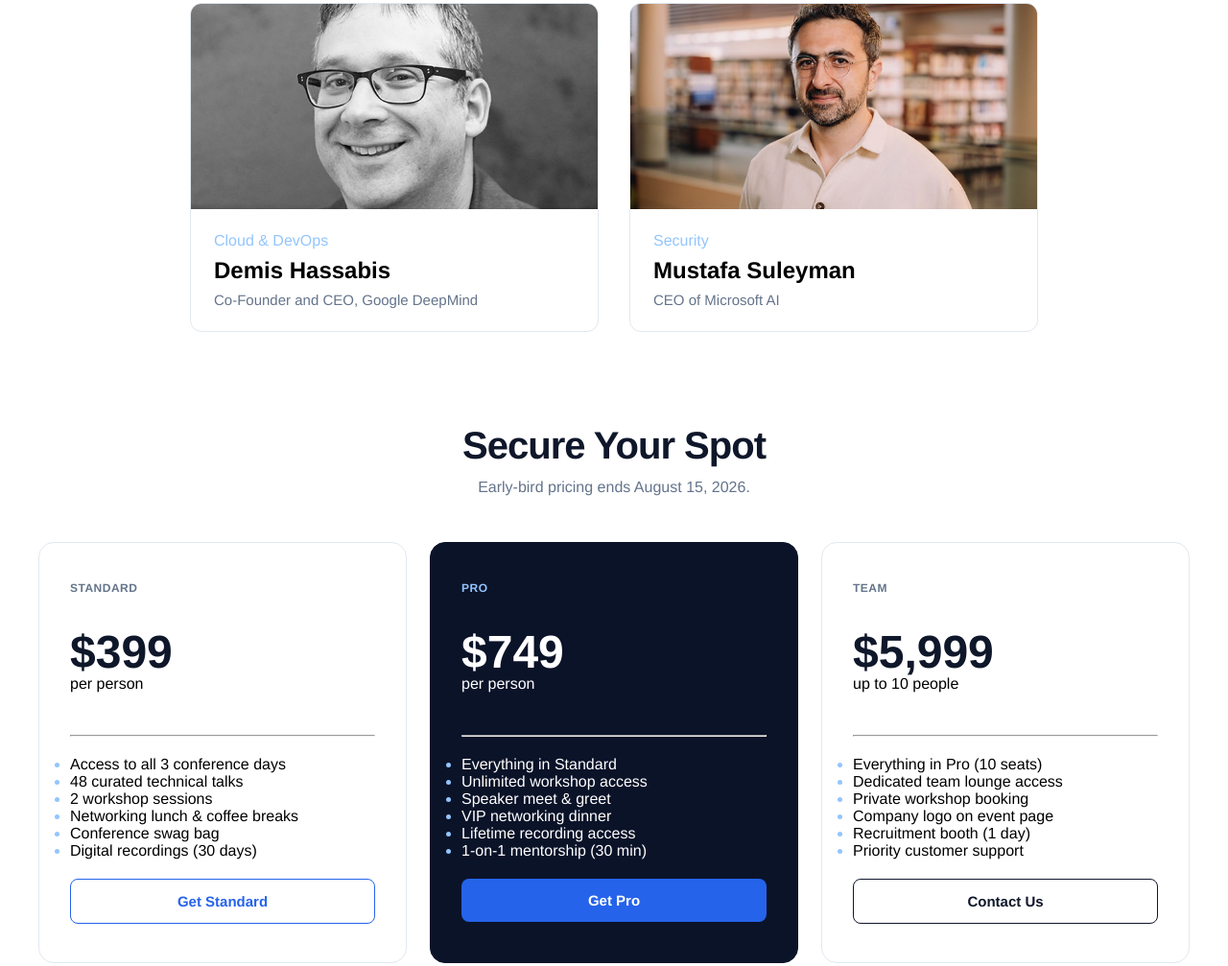
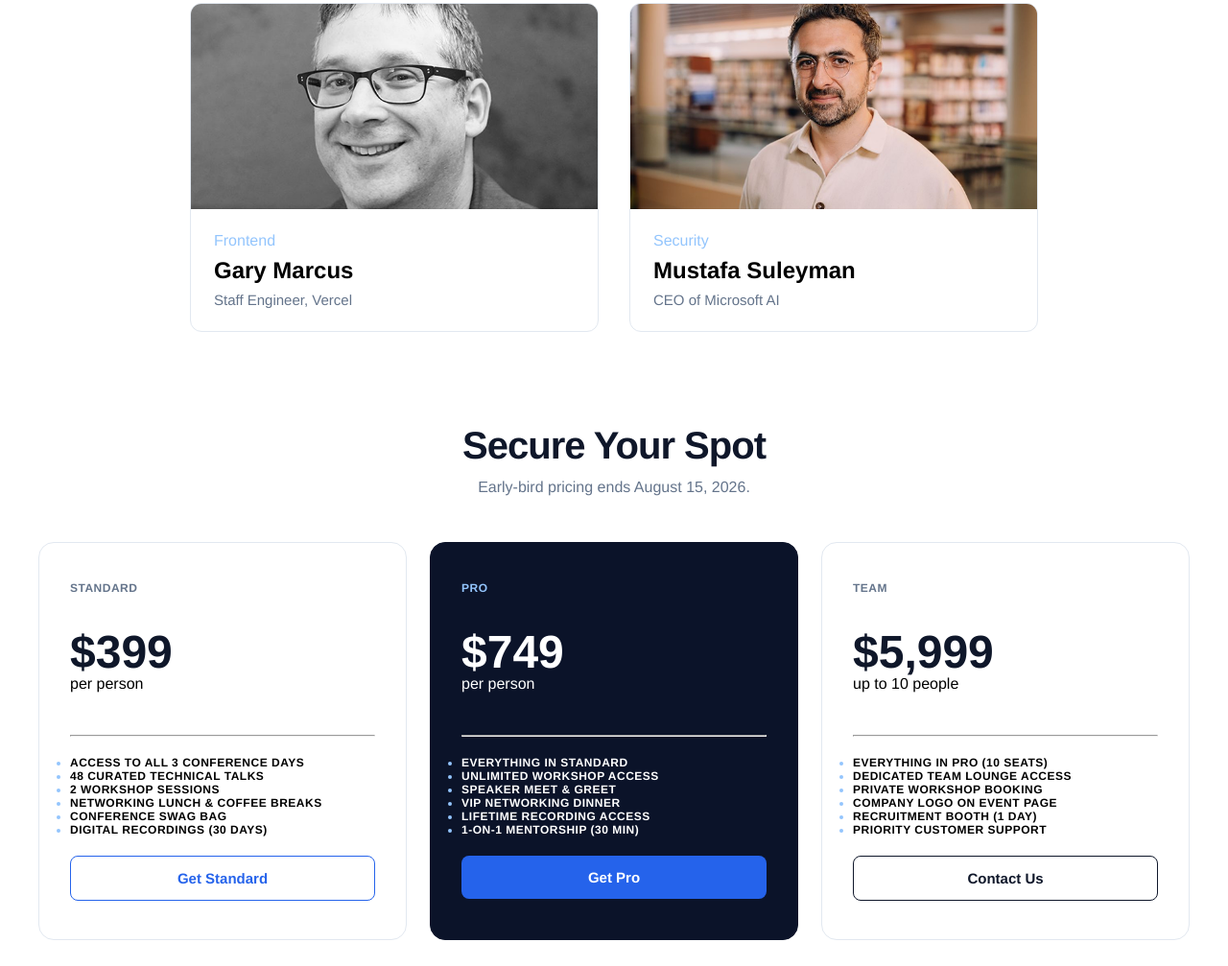
Before and after one commit to Raihan00016/assignment-1.0, a plain HTML site: page index.html in a window 1280 px wide. Shown: the part 1377-2384 px from the top of the page at 96% size. Drawn offline with nearby package versions, Linux system fonts and the light colour scheme.

Commit message:
text correction & design added

```diff
--- a/index.html
+++ b/index.html
@@ -90,9 +90,9 @@
         <div class="speaker-card">
           <img src="./assets/gary.png" alt="">
           <div class="card-content">
-            <span>Cloud & DevOps</span>
-            <h2>Demis Hassabis</h2>
-            <p>Co-Founder and CEO, Google DeepMind</p>
+            <span>Frontend</span>
+            <h2>Gary Marcus</h2>
+            <p>Staff Engineer, Vercel</p>
           </div>
         </div>
 
--- a/style.css
+++ b/style.css
@@ -6,7 +6,6 @@
 
 
 /* Nav CSS start */
-.navbar {}
 
 nav {
     display: flex;
@@ -197,6 +196,15 @@ header {
     text-align: left;
 }
 
+.features-list li {
+    font-size: 12px;
+    font-weight: 700;
+    text-transform: uppercase;
+    letter-spacing: 0.5px;
+    /* color: #64748b; */
+    gap: 30px;
+}
+
 .features-list li::marker {
     color: #93C5FD;
 }
```
